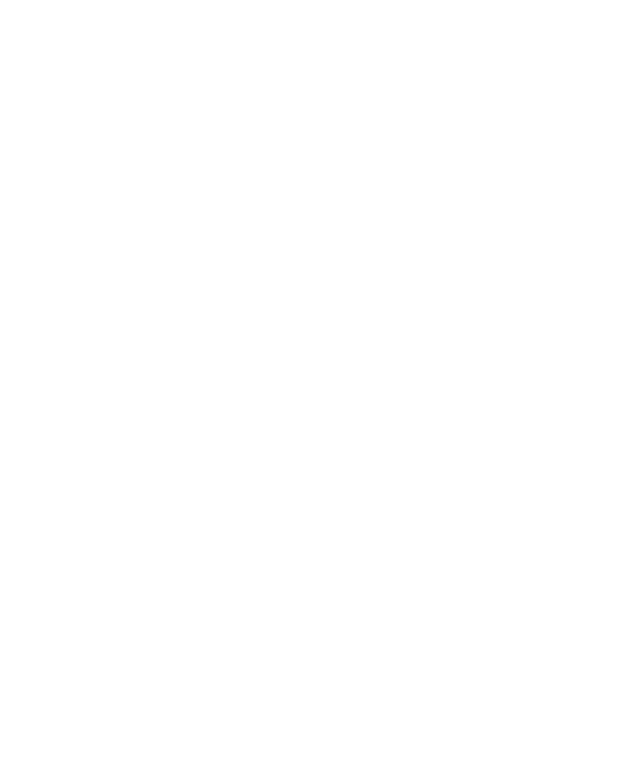
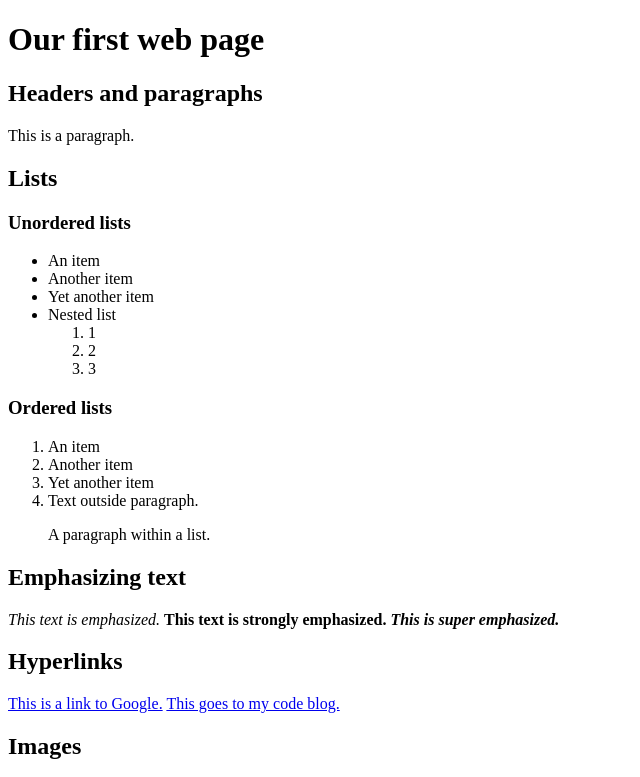
Before and after one commit to osu-cs290-f19/html, a plain HTML site: page index.html in a window 1280 px wide. Shown: the top 777 px of the page, without its empty margins (0-640 px from the left). Drawn offline with Linux system fonts and the light colour scheme; grey boxes are pictures that could not be loaded.

Commit message:
Add code from 10/2 lecture.

```diff
--- a/index.html
+++ b/index.html
@@ -2,9 +2,62 @@
 <html>
   <head>
     <meta charset="utf-8">
-      <title>Our first web page</title>
+    <title>Our first web page</title>
   </head>
   <body>
 
+    <h1>Our first web page</h1>
+
+    <h2>Headers and paragraphs</h2>
+
+    <p>This is a paragraph.</p>
+
+    <h2>Lists</h2>
+
+    <h3>Unordered lists</h3>
+
+    <ul>
+      <li>An item</li>
+      <li>Another item</li>
+      <li>Yet another item</li>
+      <li>
+        Nested list
+        <ol>
+          <li>1</li>
+          <li>2</li>
+          <li>3</li>
+        </ol>
+      </li>
+    </ul>
+
+    <h3>Ordered lists</h3>
+
+    <ol>
+      <li>An item</li>
+      <li>Another item</li>
+      <li>Yet another item</li>
+      <li>Text outside paragraph.<p>A paragraph within a list.</p></li>
+    </ol>
+
+    <h2>Emphasizing text</h2>
+
+    <p><em>This text is emphasized.</em> <strong>This text is strongly emphasized.</strong> <em><strong>This is super emphasized.</strong></em></p>
+
+    <h2>Hyperlinks</h2>
+
+    <p>
+      <a href="http://google.com" target="_blank">This is a link to Google.</a>
+      <a href="blog/blog.html">This goes to my code blog.</a>
+    </p>
+
+    <h2>Images</h2>
+
+    <p>
+      <img src="http://placekitten.com/320/320?image=5" />
+    </p>
+    <p>
+      <img src="kitty.jpg" />
+    </p>
+
   </body>
 </html>
```
Also changed, not shown: blog/blog.html (added, +11 -0 lines), kitty.jpg (added).
